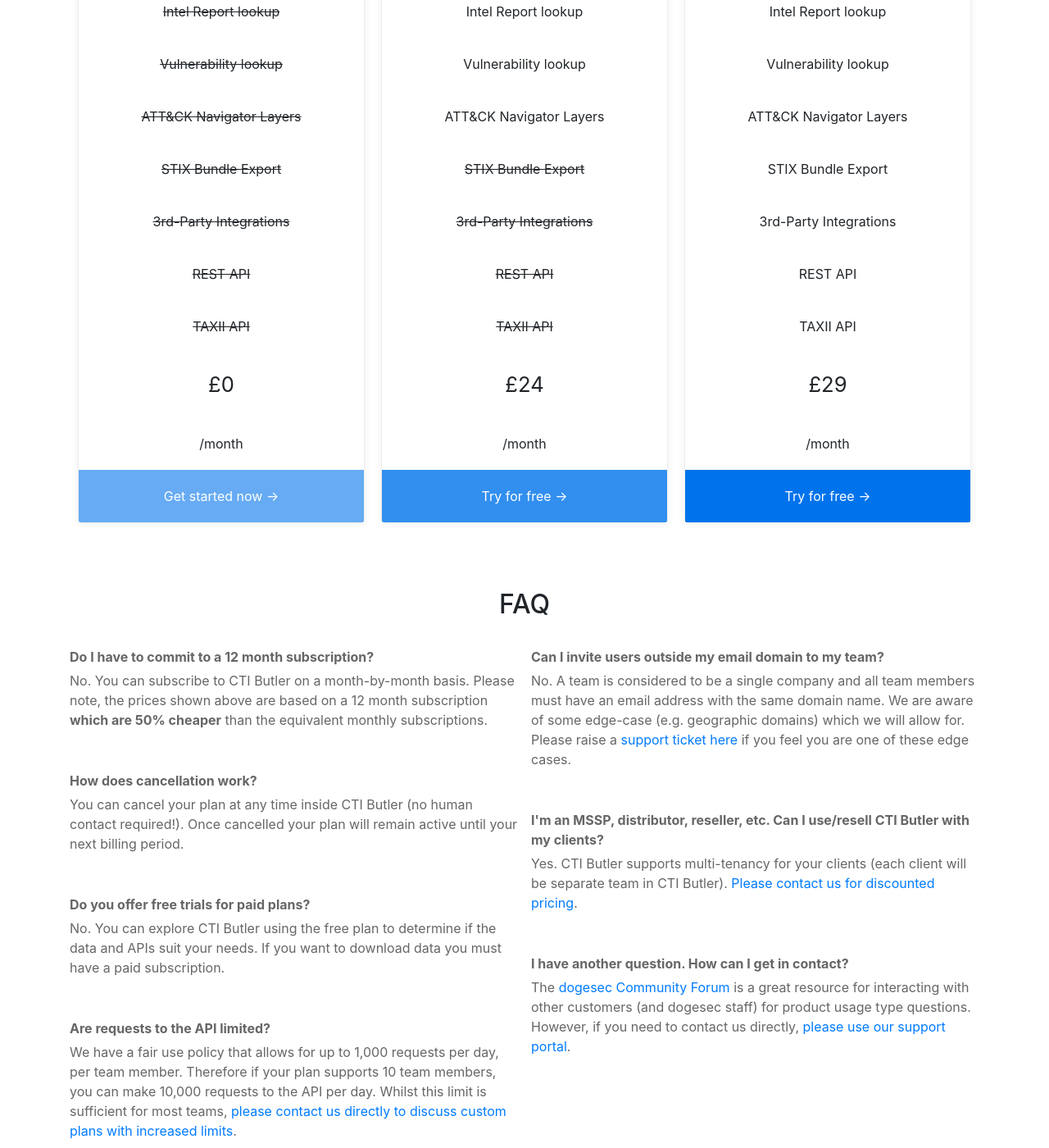
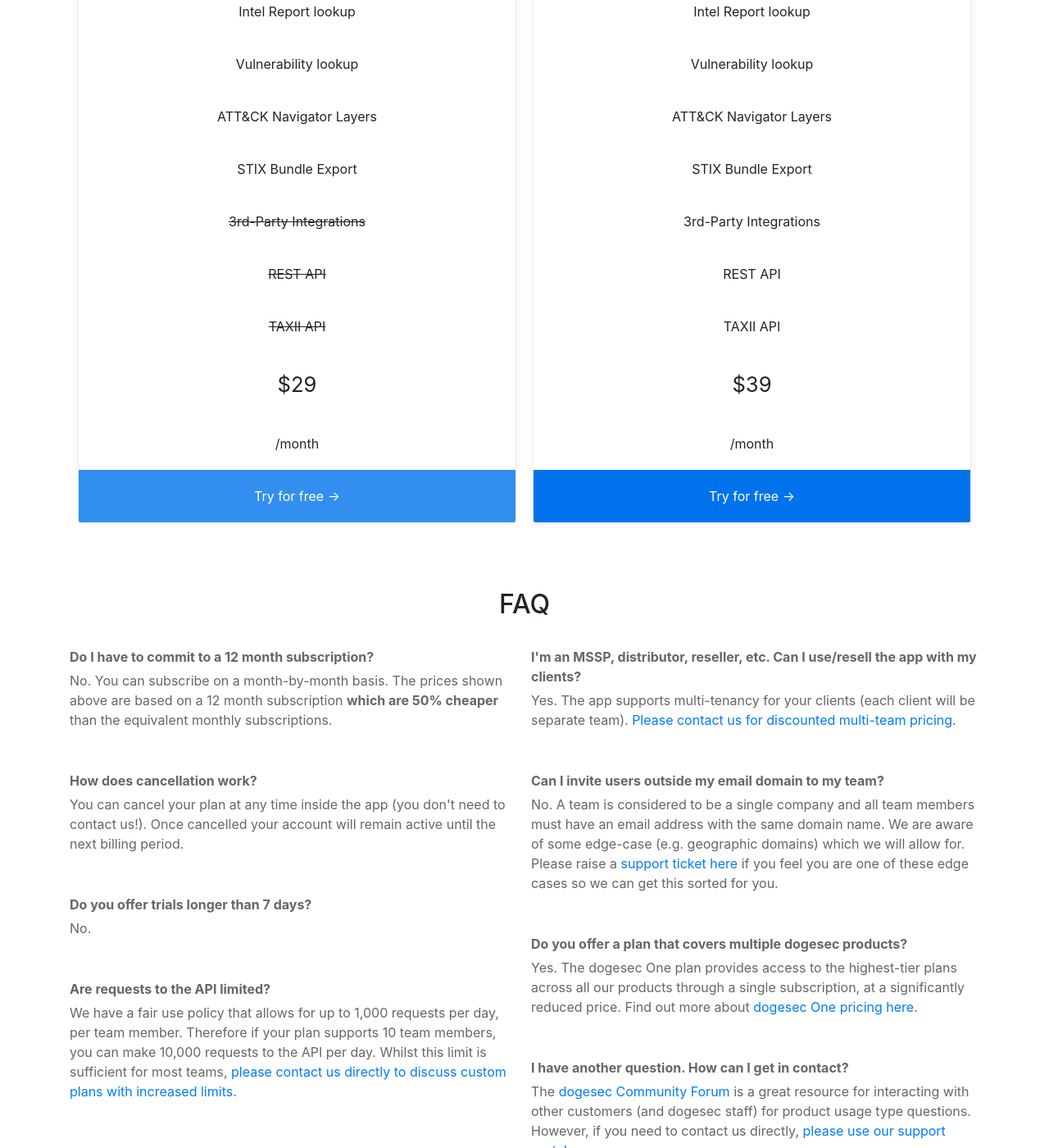
Before and after one commit to muchdogesec/ctibutler-website, a Jekyll site: the page built from pricing/index.html, in a window 1280 px wide and 1400 px high, scrolled down 696 px. Shown: the whole window at 82% size. Built offline with Jekyll 4.4.1, drawn with Linux system fonts in a browser that asks for light colours; some of the changed text lies outside the part shown.

Commit message:
Update index.html (#41)

```diff
--- a/pricing/index.html
+++ b/pricing/index.html
@@ -7,36 +7,6 @@
 sitemap: true
 excluded_in_search: false
 pricing_table:
-  - name: Free
-    color: "#66abf3"
-    features:
-      - text: 1 Team Member
-        highlight: false
-      - text: <del>Technique Prediction</del>
-        highlight: false
-      - text: <del>Blog Post lookup</del>
-        highlight: false
-      - text: <del>Intel Report lookup</del>
-        highlight: false
-      - text: <del>Vulnerability lookup</del>
-        highlight: false
-      - text: <del>ATT&CK Navigator Layers</del>
-        highlight: false
-      - text: <del>STIX Bundle Export</del>
-        highlight: false
-      - text: <del>3rd-Party Integrations</del>
-        highlight: false
-      - text: <del>REST API</del>
-        highlight: false
-      - text: <del>TAXII API</del>
-        highlight: false
-      - text: £0
-        highlight: true
-      - text: /month
-        highlight: false
-    call_to_action:
-      link: https://app.ctibutler.com
-      text: Get started now
   - name: Analyst
     color: "#328fef"
     features:
@@ -52,7 +22,7 @@
         highlight: false
       - text: ATT&CK Navigator Layers
         highlight: false
-      - text: <del>STIX Bundle Export</del>
+      - text: STIX Bundle Export
         highlight: false
       - text: <del>3rd-Party Integrations</del>
         highlight: false
@@ -60,7 +30,7 @@
         highlight: false
       - text: <del>TAXII API</del>
         highlight: false
-      - text: £24
+      - text: $29
         highlight: true
       - text: /month
         highlight: false
@@ -90,7 +60,7 @@
         highlight: false
       - text: TAXII API
         highlight: false
-      - text: £29
+      - text: $39
         highlight: true
       - text: /month
         highlight: false
@@ -101,17 +71,19 @@
 faq:
 
   - question: Do I have to commit to a 12 month subscription?
-    answer: No. You can subscribe to CTI Butler on a month-by-month basis. Please note, the prices shown above are based on a 12 month subscription <strong>which are 50% cheaper</strong> than the equivalent monthly subscriptions.
+    answer: No. You can subscribe on a month-by-month basis. The prices shown above are based on a 12 month subscription <strong>which are 50% cheaper</strong> than the equivalent monthly subscriptions.
   - question: How does cancellation work?
-    answer: You can cancel your plan at any time inside CTI Butler (no human contact required!). Once cancelled your plan will remain active until your next billing period.
-  - question: Do you offer free trials for paid plans?
-    answer: No. You can explore CTI Butler using the free plan to determine if the data and APIs suit your needs. If you want to download data you must have a paid subscription.
+    answer: You can cancel your plan at any time inside the app (you don't need to contact us!). Once cancelled your account will remain active until the next billing period.
+  - question: Do you offer trials longer than 7 days?
+    answer: No.
   - question: Are requests to the API limited?
     answer: We have a fair use policy that allows for up to 1,000 requests per day, per team member. Therefore if your plan supports 10 team members, you can make 10,000 requests to the API per day. Whilst this limit is sufficient for most teams, <a target="_blank" href="https://support.dogesec.com/">please contact us directly to discuss custom plans with increased limits</a>.
+  - question: I'm an MSSP, distributor, reseller, etc. Can I use/resell the app with my clients?
+    answer: Yes. The app supports multi-tenancy for your clients (each client will be separate team). <a target="_blank" href="https://support.dogesec.com/">Please contact us for discounted multi-team pricing</a>.
   - question: Can I invite users outside my email domain to my team?
-    answer: No. A team is considered to be a single company and all team members must have an email address with the same domain name. We are aware of some edge-case (e.g. geographic domains) which we will allow for. Please raise a <a target="_blank" href="https://support.dogesec.com/">support ticket here</a> if you feel you are one of these edge cases.
-  - question: I'm an MSSP, distributor, reseller, etc. Can I use/resell CTI Butler with my clients?
-    answer: Yes. CTI Butler supports multi-tenancy for your clients (each client will be separate team in CTI Butler). <a target="_blank" href="https://support.dogesec.com/">Please contact us for discounted pricing</a>.
+    answer: No. A team is considered to be a single company and all team members must have an email address with the same domain name. We are aware of some edge-case (e.g. geographic domains) which we will allow for. Please raise a <a target="_blank" href="https://support.dogesec.com/">support ticket here</a> if you feel you are one of these edge cases so we can get this sorted for you.
+  - question: Do you offer a plan that covers multiple dogesec products?
+    answer: Yes. The dogesec One plan provides access to the highest-tier plans across all our products through a single subscription, at a significantly reduced price. Find out more about <a target="_blank" href="https://www.dogesec.com/pricing">dogesec One pricing here</a>.
   - question: I have another question. How can I get in contact?
     answer: The <a target="_blank" href="https://community.dogesec.com/">dogesec Community Forum</a> is a great resource for interacting with other customers (and dogesec staff) for product usage type questions. However, if you need to contact us directly, <a target="_blank" href="https://support.dogesec.com">please use our support portal</a>.
 
```
